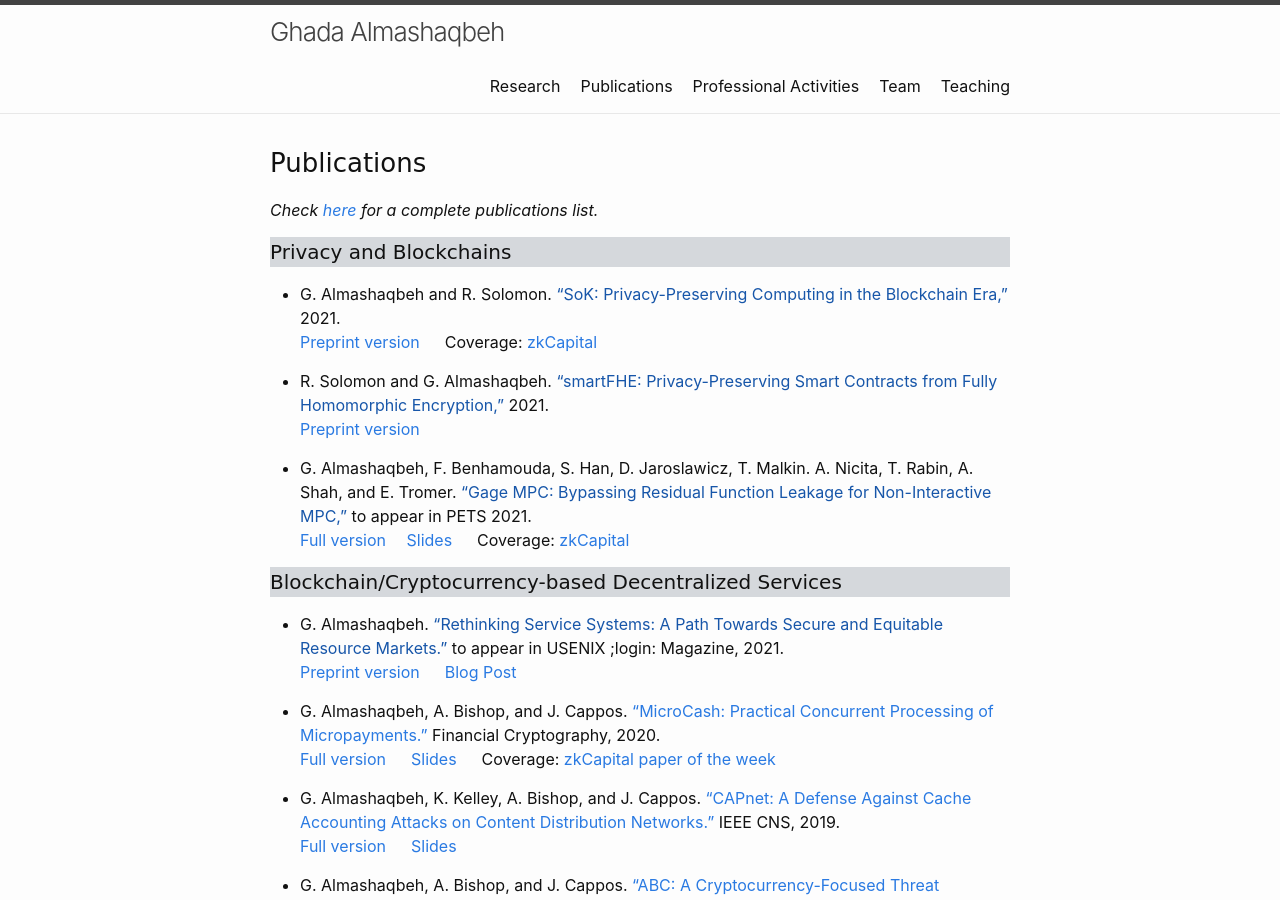
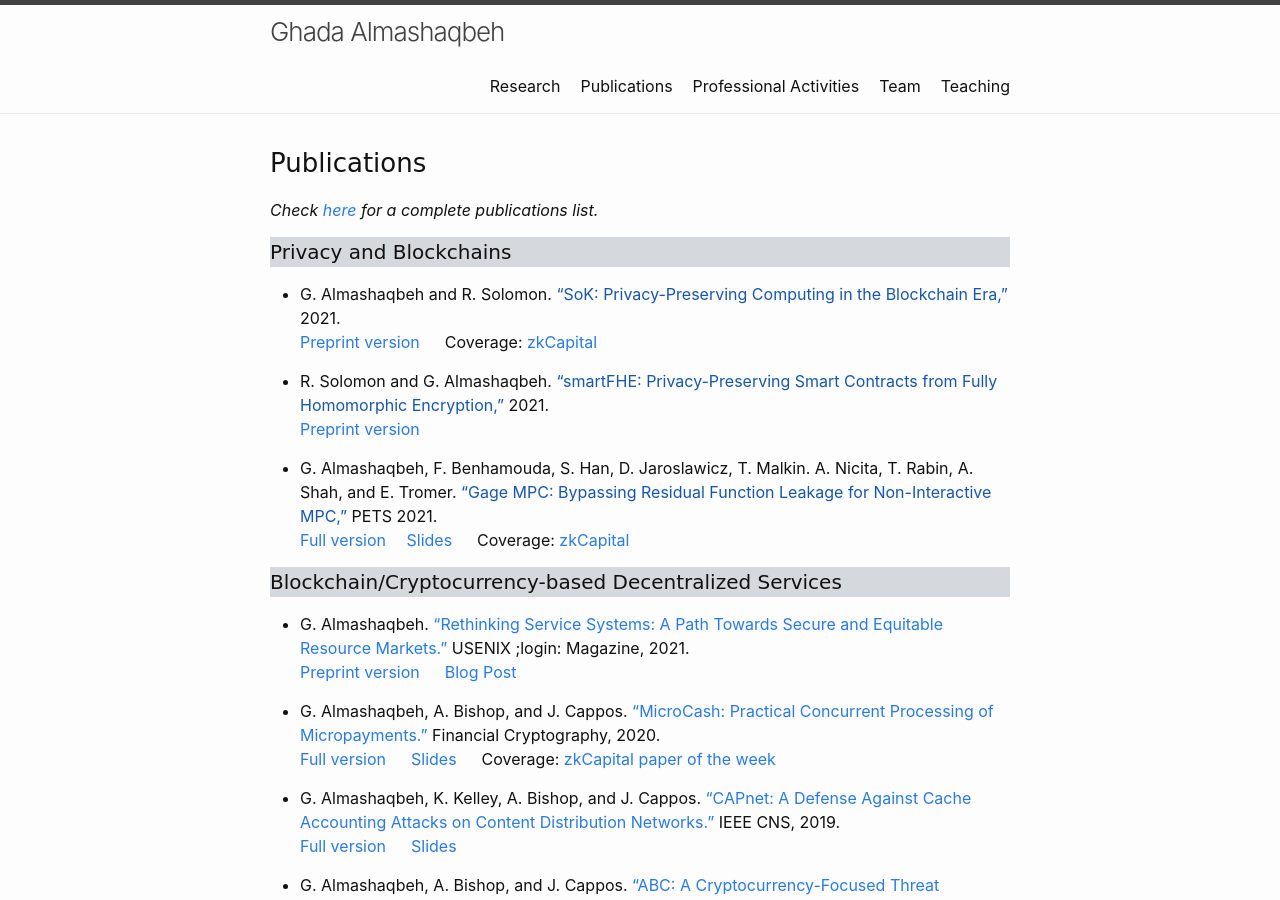
Before and after one commit to GhadaAlmashaqbeh/GhadaAlmashaqbeh.github.io, a Jekyll site: the page built from 02-publications.md, in a window 1280 px wide and 900 px high. Built offline with Jekyll 4.4.1, drawn with Linux system fonts in a browser that asks for light colours.

Commit message:
update publications

```diff
--- a/02-publications.md
+++ b/02-publications.md
@@ -17,13 +17,13 @@
 * R. Solomon and G. Almashaqbeh. ["smartFHE: Privacy-Preserving Smart Contracts from Fully Homomorphic Encryption,"]() 2021.<br/>
   [Preprint version](https://eprint.iacr.org/2021/133)
 
-* G. Almashaqbeh, F. Benhamouda, S. Han, D. Jaroslawicz, T. Malkin. A. Nicita, T. Rabin, A. Shah, and E. Tromer. ["Gage MPC: Bypassing Residual Function Leakage for Non-Interactive MPC,"]() to appear in PETS 2021.<br/>
+* G. Almashaqbeh, F. Benhamouda, S. Han, D. Jaroslawicz, T. Malkin. A. Nicita, T. Rabin, A. Shah, and E. Tromer. ["Gage MPC: Bypassing Residual Function Leakage for Non-Interactive MPC,"]() PETS 2021.<br/>
   [Full version](https://eprint.iacr.org/2021/256)&emsp; [Slides](../slides/gagempc-pets-2021.pdf) &emsp; Coverage: [zkCapital](https://zkcapital.substack.com/p/this-week-in-blockchain-research-fb6)
 
 
 <h4 style="font-family: 'Comic Sans MS'; background-color:rgb(213, 216, 220);">Blockchain/Cryptocurrency-based Decentralized Services</h4>
 
-* G. Almashaqbeh. ["Rethinking Service Systems: A Path Towards Secure and Equitable Resource Markets."]() to appear in USENIX ;login: Magazine, 2021.<br/>
+* G. Almashaqbeh. ["Rethinking Service Systems: A Path Towards Secure and Equitable Resource Markets."](https://www.usenix.org/publications/loginonline/rethinking-service-systems) USENIX ;login: Magazine, 2021.<br/>
   [Preprint version](./preprint/almashaqbeh-login-21.pdf) &emsp; [Blog Post](https://blog.nucypher.com/the-path-towards-building-decentralized-services/)
 
 * G. Almashaqbeh, A. Bishop, and J. Cappos. ["MicroCash: Practical Concurrent Processing of Micropayments."](https://link.springer.com/chapter/10.1007/978-3-030-51280-4_13) Financial Cryptography, 2020.<br/>
```
Also changed, not shown: 01-research.md (+1 -1 lines).
